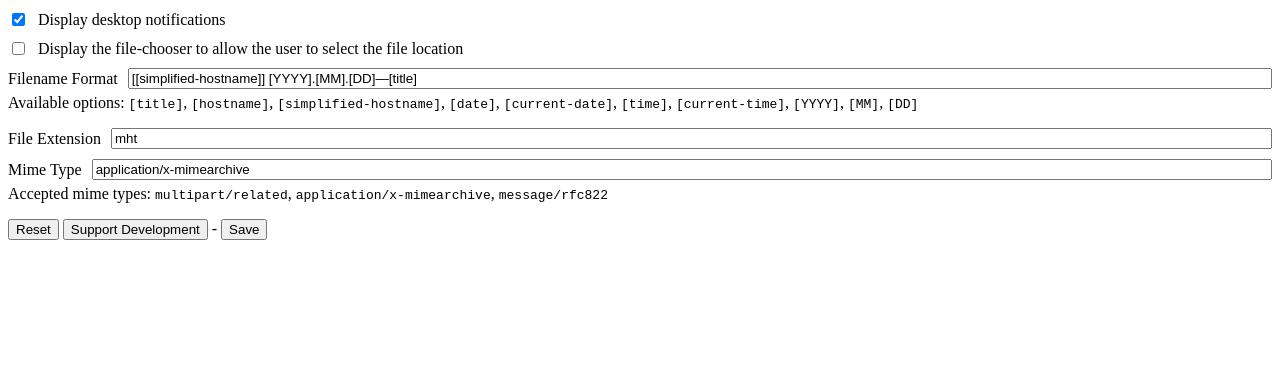
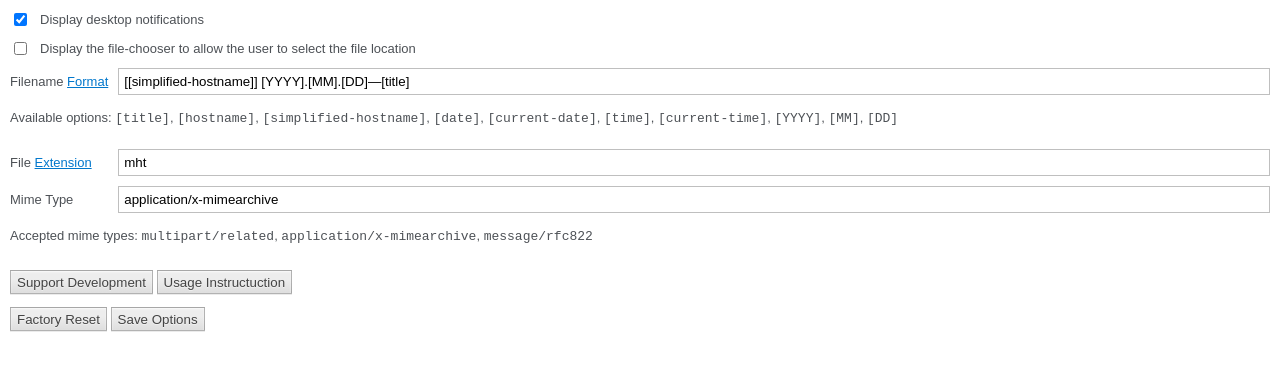
Before and after one commit to brian-girko/save-as-mhtml, a browser extension: page data/options/index.html in a window 1280 px wide. Drawn offline with Linux system fonts and the light colour scheme.

Commit message:
version 0.3.1

```diff
--- /dev/null
+++ b/data/options/index.css
@@ -0,0 +1,62 @@
+body {
+  font-size: 13px;
+  font-family: Arial, "Helvetica Neue", Helvetica, sans-serif;
+  background-color: #fff;
+  color: #4d5156;
+  margin: 10px;
+}
+select,
+button,
+input[type=submit],
+input[type=button] {
+  height: 24px;
+  color: #444;
+  background-image: linear-gradient(rgb(237, 237, 237), rgb(237, 237, 237) 38%, rgb(222, 222, 222));
+  box-shadow: rgba(0, 0, 0, 0.08) 0 1px 0, rgba(255, 255, 255, 0.75) 0 1px 2px inset;
+  text-shadow: rgb(240, 240, 240) 0 1px 0;
+}
+select,
+button,
+textarea,
+input {
+  border: solid 1px rgba(0, 0, 0, 0.25);
+}
+input[type=button]:disabled {
+  opacity: 0.5;
+}
+textarea {
+  width: 100%;
+  box-sizing: border-box;
+  display: block;
+}
+textarea,
+input[type=text],
+input[type=number] {
+  padding: 5px;
+  outline: none;
+}
+textarea:focus,
+input[type=text]:focus,
+input[type=number]:focus {
+  background-color: #e5f8ff;
+}
+a,
+a:visited {
+  color: #07c;
+}
+
+.grid {
+  display: grid;
+  grid-template-columns: min-content 1fr;
+  grid-gap: 10px;
+  align-items: center;
+  margin-top: 10px;
+}
+.grid :nth-child(odd):not(.note) {
+  white-space: nowrap;
+}
+
+.note {
+  margin-top: 5px;
+  grid-column: 1/3;
+}
--- a/data/options/index.html
+++ b/data/options/index.html
@@ -3,19 +3,7 @@
 <head>
   <title>Save as MHTML :: Options Page</title>
   <meta charset="utf-8">
-  <style type="text/css">
-    .grid {
-      display: grid;
-      grid-template-columns: min-content 1fr;
-      white-space: nowrap;
-      grid-gap: 10px;
-      align-items: center;
-      margin-top: 10px;
-    }
-    .note {
-      margin-top: 5px
-    }
-  </style>
+  <link rel="stylesheet" type="text/css" href="index.css">
 </head>
 <body>
   <div class="grid">
@@ -25,23 +13,23 @@
     <label for="saveAs">Display the file-chooser to allow the user to select the file location</label>
   </div>
   <div class="grid">
-    <label for="filename">Filename Format</label>
-    <input type="textbox" id="filename">
+    <label for="filename">Filename <a data-href="faq10" target="_blank">Format</a></label>
+    <input type="text" id="filename">
+    <p class="note">Available options: <code>[title]</code>, <code>[hostname]</code>, <code>[simplified-hostname]</code>, <code>[date]</code>, <code>[current-date]</code>, <code>[time]</code>, <code>[current-time]</code>, <code>[YYYY]</code>, <code>[MM]</code>, <code>[DD]</code></p>
+    <label for="extension">File <a data-href="faq5" target="_blank">Extension</a></label>
+    <input type="text" id="extension">
+    <label for="mime">Mime Type</label>
+    <input type="text" id="mime">
+    <p class="note">Accepted mime types: <code>multipart/related</code>, <code>application/x-mimearchive</code>, <code>message/rfc822</code></p>
   </div>
-  <p class="note">Available options: <code>[title]</code>, <code>[hostname]</code>, <code>[simplified-hostname]</code>, <code>[date]</code>, <code>[current-date]</code>, <code>[time]</code>, <code>[current-time]</code>, <code>[YYYY]</code>, <code>[MM]</code>, <code>[DD]</code></p>
-  <div class="grid">
-    <label for="extension">File Extension</label>
-    <input type="textbox" id="extension">
-  </div>
-  <div class="grid">
-    <label for="mime">Mime Type</label>
-    <input type="textbox" id="mime">
-  </div>
-  <p class="note">Accepted mime types: <code>multipart/related</code>, <code>application/x-mimearchive</code>, <code>message/rfc822</code></p>
 
   <p>
-    <input type="button" id="reset" value="Reset">
-    <input type="button" id="support" value="Support Development"> - <input type="button" id="save" value="Save">
+    <input type="button" id="support" value="Support Development">
+    <input type="button" id="usage" value="Usage Instructuction">
+  </p>
+  <p>
+    <input type="button" id="reset" value="Factory Reset">
+    <input type="button" id="save" value="Save Options">
     <span id="toast"></span>
   </p>
   <script type="text/javascript" src="index.js"></script>
--- a/data/options/index.js
+++ b/data/options/index.js
@@ -44,3 +44,13 @@ document.getElementById('reset').addEventListener('click', e => {
 document.getElementById('support').addEventListener('click', () => chrome.tabs.create({
   url: chrome.runtime.getManifest().homepage_url + '?rd=donate'
 }));
+// usage
+document.getElementById('usage').addEventListener('click', () => chrome.tabs.create({
+  url: 'https://www.youtube.com/watch?v=vRM5h4roY7o'
+}));
+// links
+for (const a of [...document.querySelectorAll('[data-href]')]) {
+  if (a.hasAttribute('href') === false) {
+    a.href = chrome.runtime.getManifest().homepage_url + '#' + a.dataset.href;
+  }
+}
```
Also changed, not shown: manifest.json.
